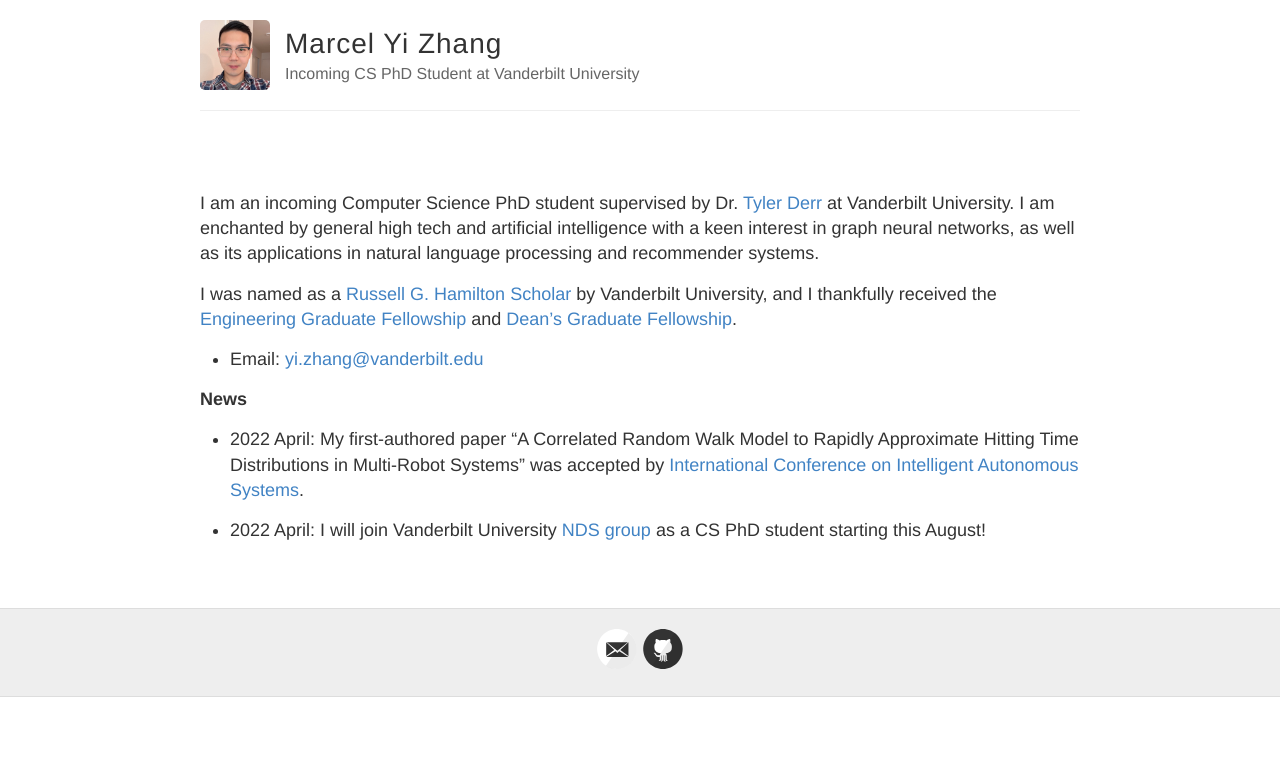
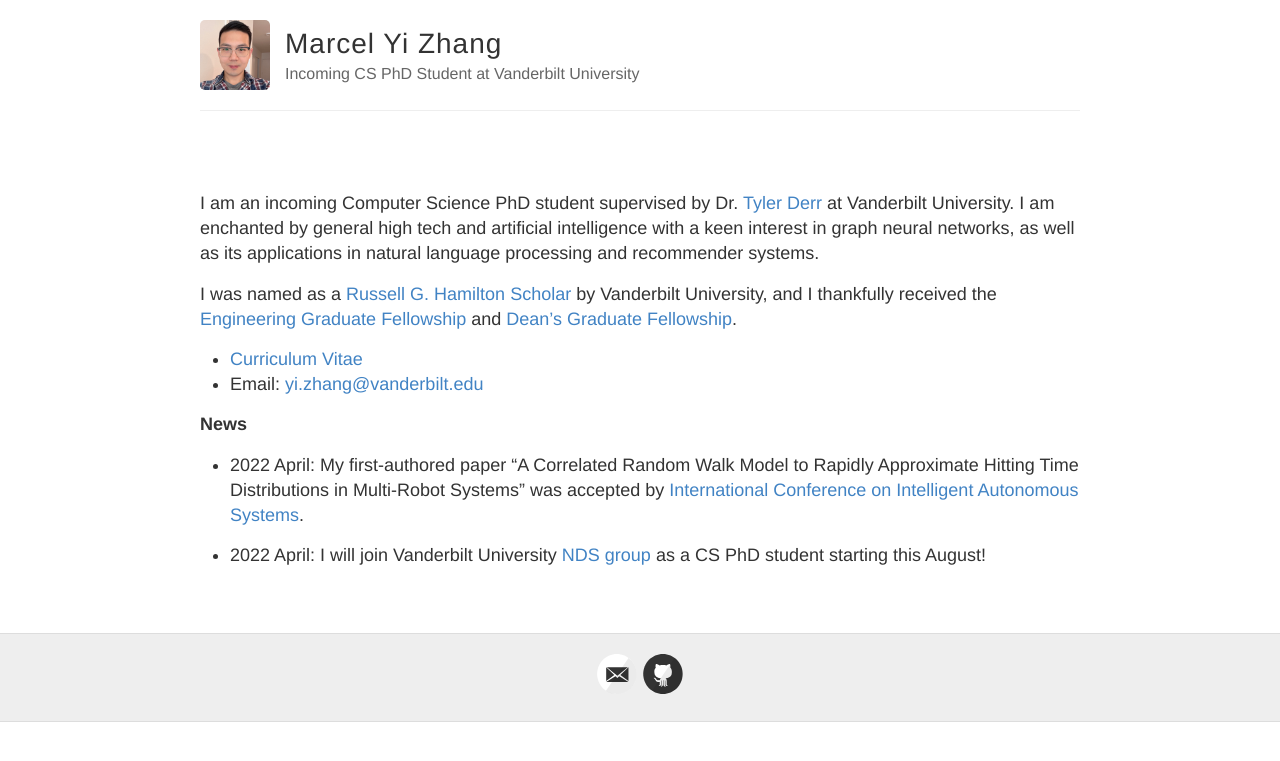
Before and after one commit to YiZhan2854/YiZhan2854.github.io, a Jekyll site: the page built from index.md, in a window 1280 px wide. Shown: the top 761 px of the page. Built offline with Jekyll 4.4.1, drawn with Linux system fonts in a browser that asks for light colours.

Commit message:
Update index.md

```diff
--- a/index.md
+++ b/index.md
@@ -7,6 +7,7 @@ I am an incoming Computer Science PhD student supervised by Dr. [Tyler Derr](htt
 
 I was named as a [Russell G. Hamilton Scholar](https://gradschool.vanderbilt.edu/gli/russell-g-hamilton/) by Vanderbilt University, and I thankfully received the [Engineering Graduate Fellowship](https://gradschool.vanderbilt.edu/funding/) and [Dean’s Graduate Fellowship](https://gradschool.vanderbilt.edu/funding/university_scholarships.php).
 
+- [Curriculum Vitae](https://zhan2854.github.io/CV.pdf)
 - Email: <yi.zhang@vanderbilt.edu>
 
 **News**
```
